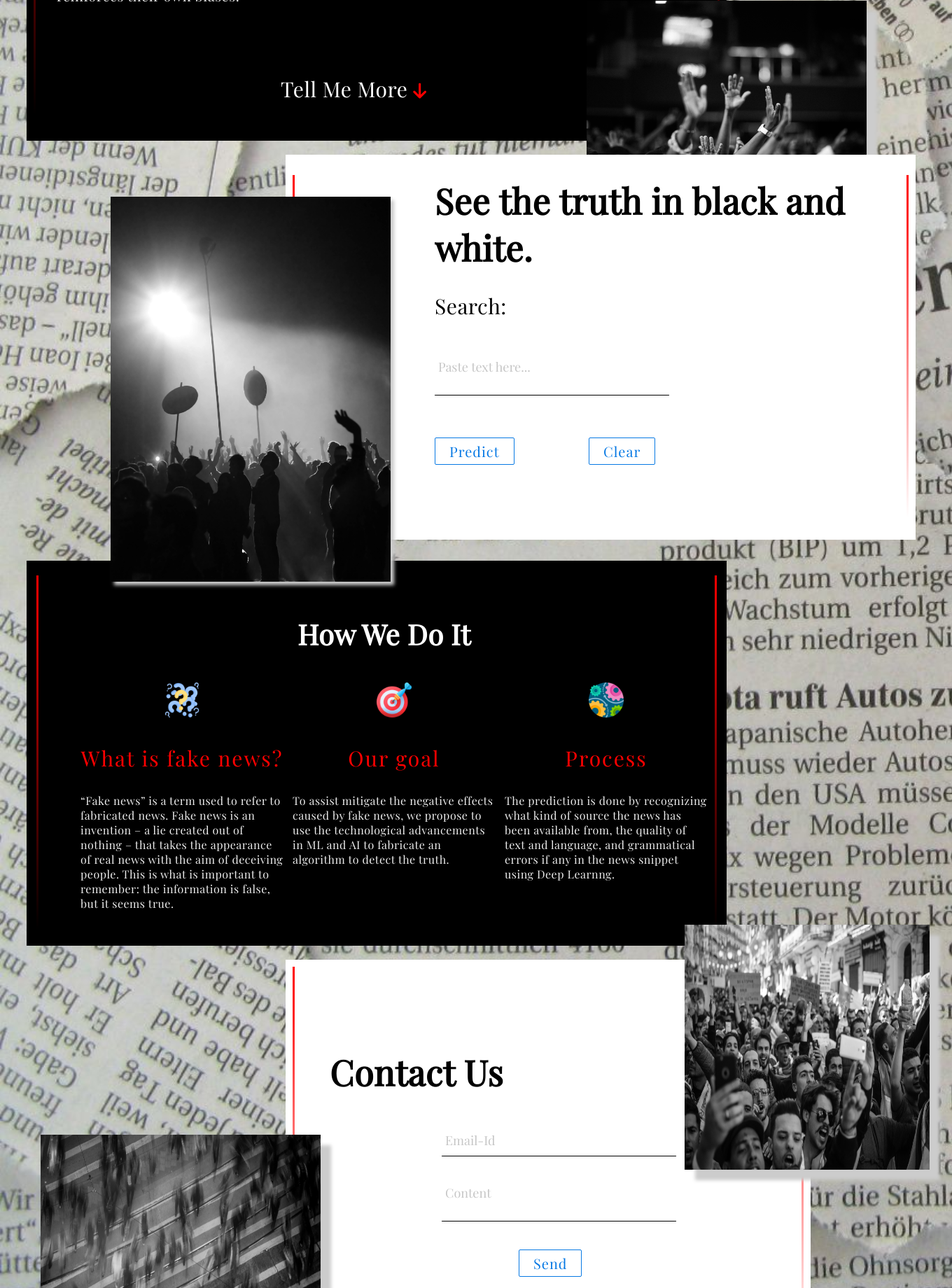
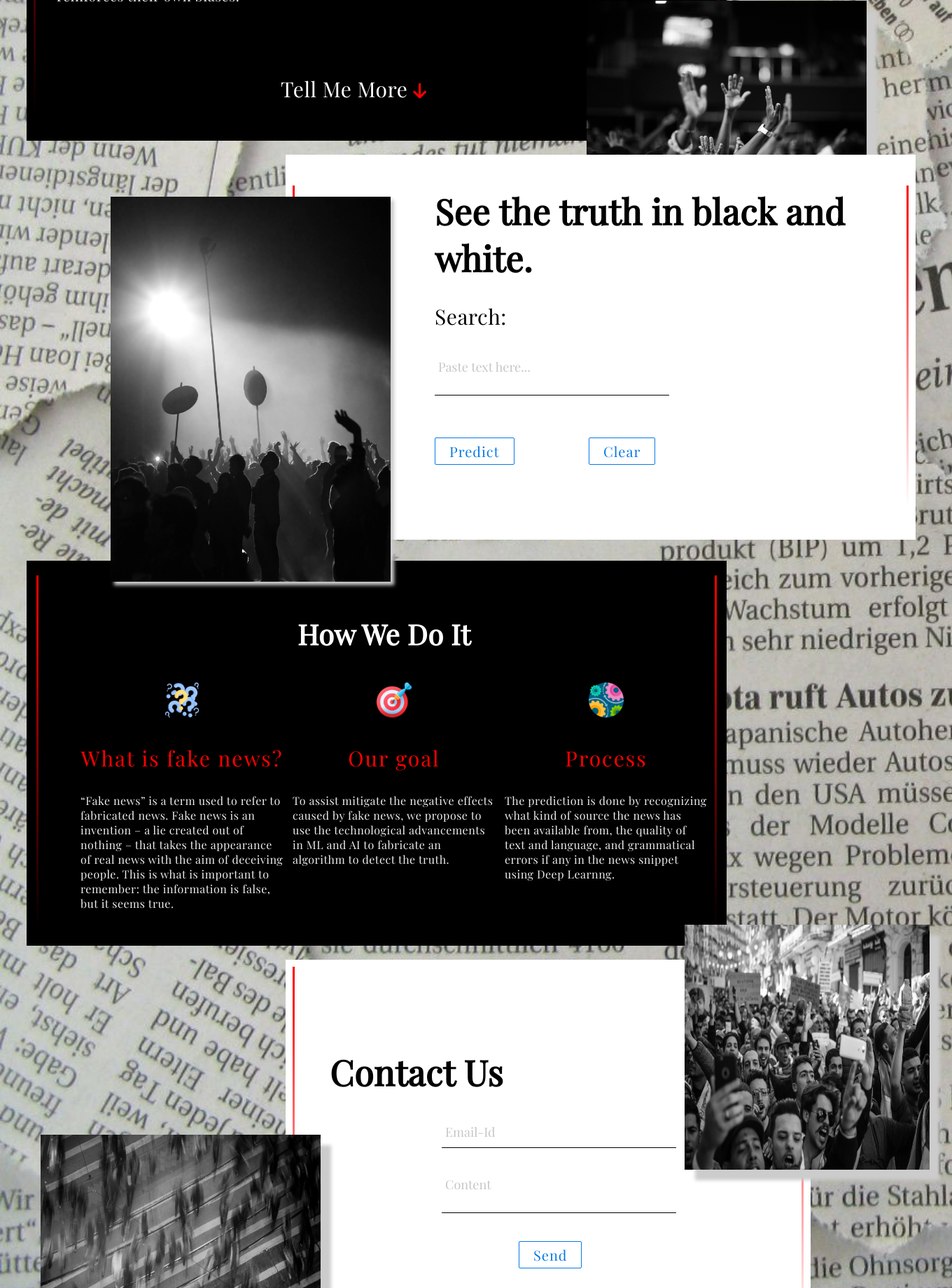
Before and after one commit to R-o-n-a-k/FakeNewsDetection, a Flask app: page / in a window 1360 px wide. Shown: the part 479-2319 px from the top of the page at 70% size. Run offline with Flask 2, Linux system fonts and the light colour scheme; parts of the project's set-up code (start-up, migrations or seed data) failed here and were passed over; some libraries are stand-ins or nearby versions.

Commit message:
form margin

```diff
--- a/static/css/indexstyle.css
+++ b/static/css/indexstyle.css
@@ -155,7 +155,7 @@
 /* search bar */
 form {
   width: 350px;
-  margin: 45px auto;
+  margin: 30px auto;
   margin-left: 200px;
 }
 
```
